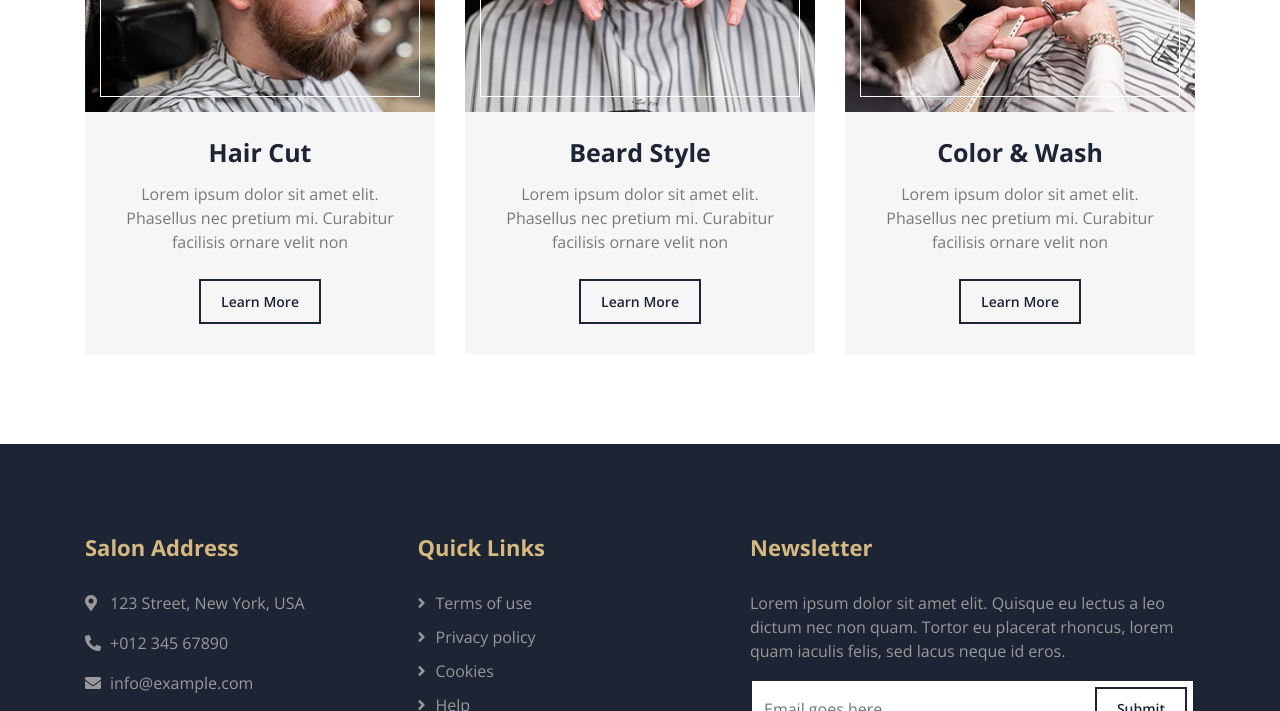
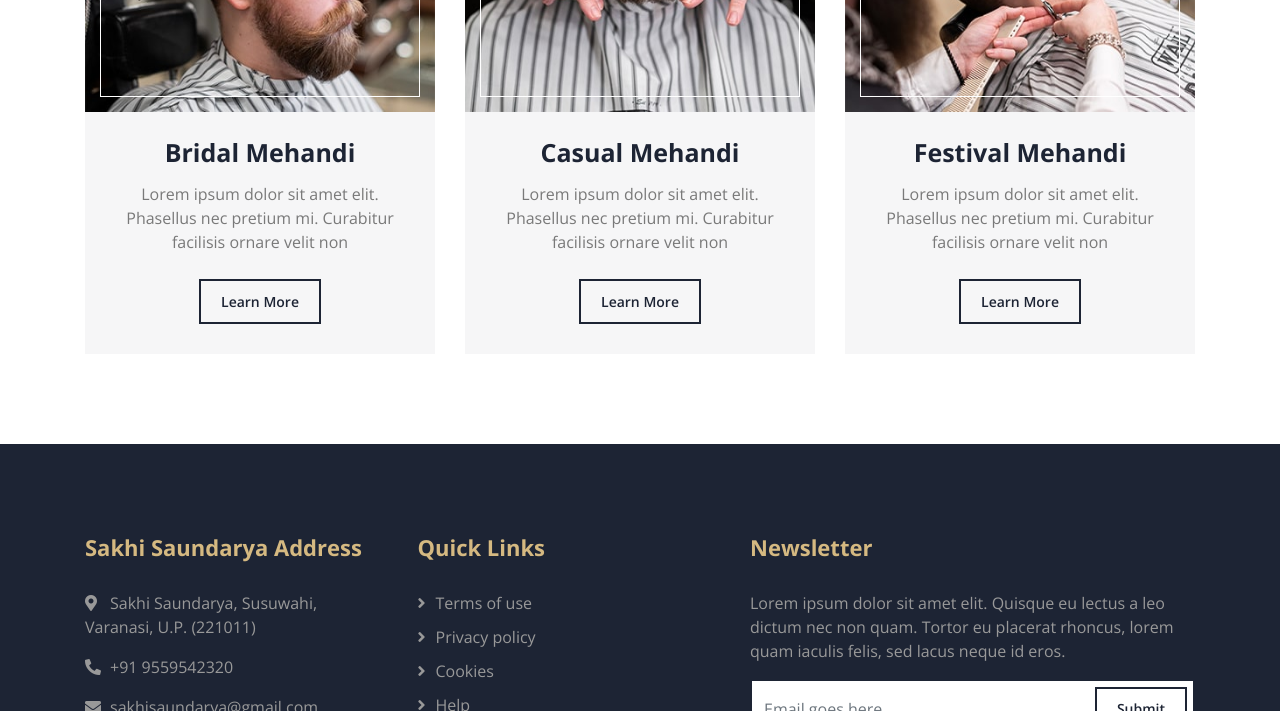
Before and after one commit to avithehacker/sakhisaundarya, a plain HTML site: page index.html in a window 1280 px wide. Shown: the part 1790-2501 px from the top of the page. Drawn offline with nearby package versions, Linux system fonts and the light colour scheme.

Commit message:
changed name holders

```diff
--- a/index.html
+++ b/index.html
@@ -176,7 +176,7 @@
                             <div class="service-img">
                                 <img src="img/service-1.jpg" alt="Image">
                             </div>
-                            <h3>Hair Cut</h3>
+                            <h3>Bridal Mehandi</h3>
                             <p>
                                 Lorem ipsum dolor sit amet elit. Phasellus nec pretium mi. Curabitur facilisis ornare velit non
                             </p>
@@ -188,7 +188,7 @@
                             <div class="service-img">
                                 <img src="img/service-2.jpg" alt="Image">
                             </div>
-                            <h3>Beard Style</h3>
+                            <h3>Casual Mehandi</h3>
                             <p>
                                 Lorem ipsum dolor sit amet elit. Phasellus nec pretium mi. Curabitur facilisis ornare velit non
                             </p>
@@ -200,7 +200,7 @@
                             <div class="service-img">
                                 <img src="img/service-3.jpg" alt="Image">
                             </div>
-                            <h3>Color & Wash</h3>
+                            <h3>Festival Mehandi</h3>
                             <p>
                                 Lorem ipsum dolor sit amet elit. Phasellus nec pretium mi. Curabitur facilisis ornare velit non
                             </p>
@@ -620,10 +620,10 @@
                         <div class="row">
                             <div class="col-md-6">
                                 <div class="footer-contact">
-                                    <h2>Salon Address</h2>
-                                    <p><i class="fa fa-map-marker-alt"></i>123 Street, New York, USA</p>
-                                    <p><i class="fa fa-phone-alt"></i>+012 345 67890</p>
-                                    <p><i class="fa fa-envelope"></i>info@example.com</p>
+                                    <h2>Sakhi Saundarya Address</h2>
+                                    <p><i class="fa fa-map-marker-alt"></i>Sakhi Saundarya, Susuwahi, Varanasi, U.P. (221011)</p>
+                                    <p><i class="fa fa-phone-alt"></i>+91 9559542320</p>
+                                    <p><i class="fa fa-envelope"></i>sakhisaundarya@gmail.com</p>
                                     <div class="footer-social">
                                         <a href=""><i class="fab fa-twitter"></i></a>
                                         <a href=""><i class="fab fa-facebook-f"></i></a>
@@ -662,7 +662,7 @@
             <div class="container copyright">
                 <div class="row">
                     <div class="col-md-6">
-                        <p>&copy; <a href="#">Your Site Name</a>, All Right Reserved.</p>
+                        <p>&copy; <a href="#">Sakhi Saundarya</a>, All Right Reserved.</p>
                     </div>
                     <div class="col-md-6">
                         <p>Designed By <a href="https://htmlcodex.com">HTML Codex</a></p>
```
